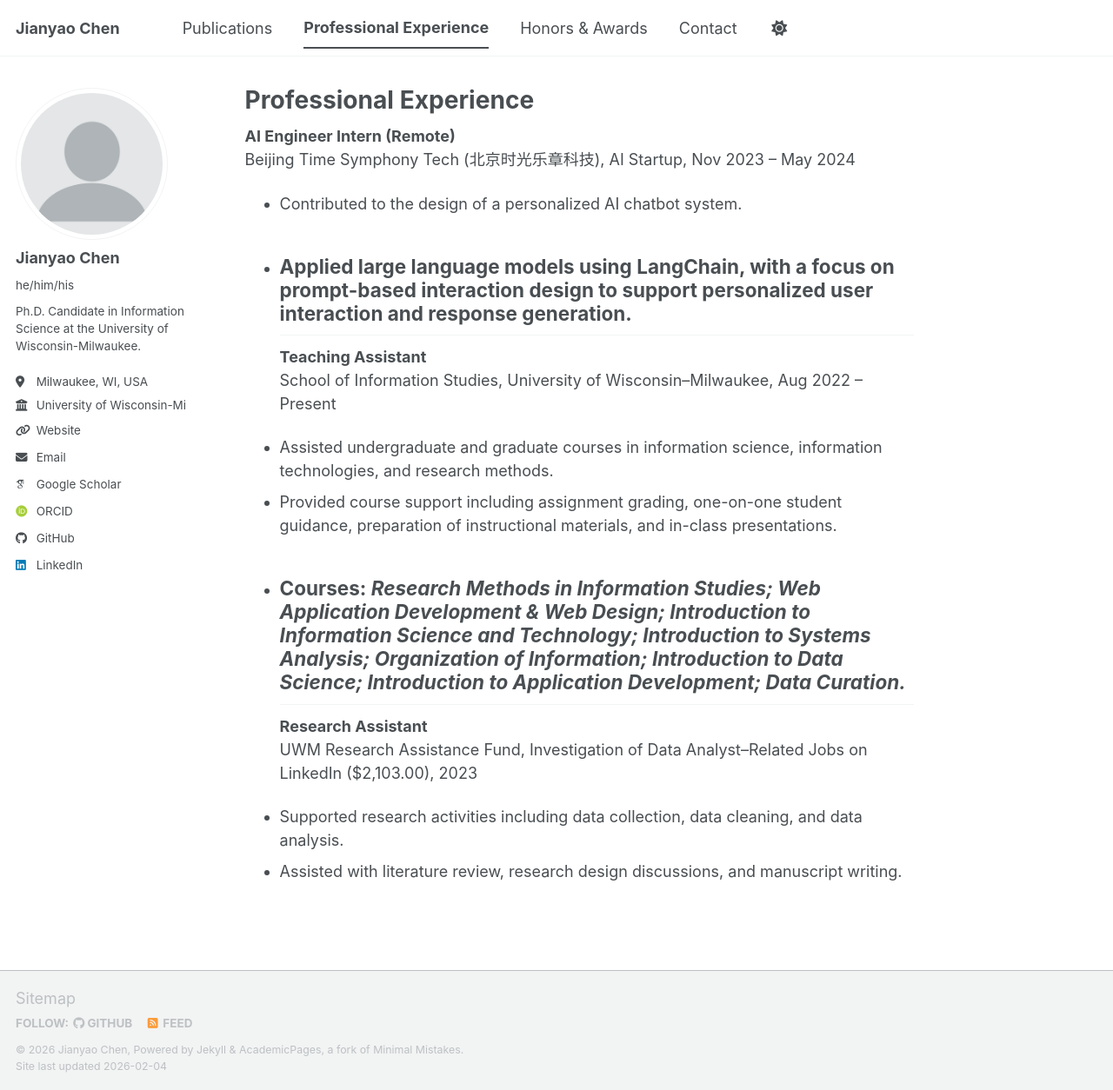
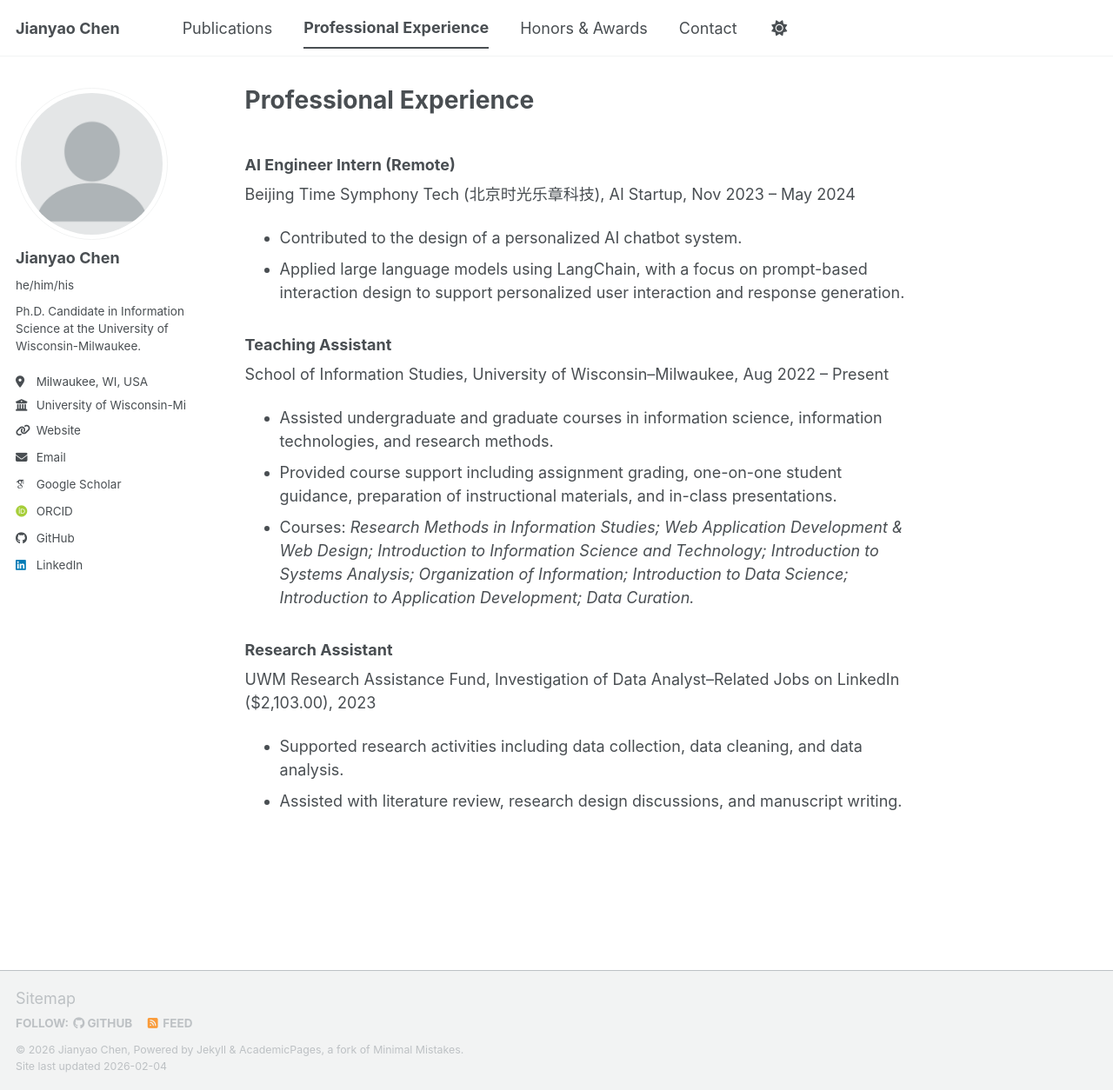
Before and after one commit to JianyaoChen/JianyaoChen.github.io, a Jekyll site: the page built from _pages/professional-experience.md, in a window 1280 px wide and 1254 px high. Shown: the whole window at 87% size. Built offline with Jekyll 4.4.1, drawn with Linux system fonts in a browser that asks for light colours; some web fonts are replaced; a script bundle is joined from its source files by our own code; library files that are not in the unit come from our copies.

```diff
--- a/_pages/professional-experience.md
+++ b/_pages/professional-experience.md
@@ -5,18 +5,18 @@ permalink: /professional-experience/
 author_profile: true
 ---
 
-**AI Engineer Intern (Remote)**
+### AI Engineer Intern (Remote)
 Beijing Time Symphony Tech (北京时光乐章科技), AI Startup, Nov 2023 – May 2024
 - Contributed to the design of a personalized AI chatbot system.
 - Applied large language models using LangChain, with a focus on prompt-based interaction design to support personalized user interaction and response generation.
----
-**Teaching Assistant**
+
+### Teaching Assistant
 School of Information Studies, University of Wisconsin–Milwaukee, Aug 2022 – Present
 - Assisted undergraduate and graduate courses in information science, information technologies, and research methods.
 - Provided course support including assignment grading, one-on-one student guidance, preparation of instructional materials, and in-class presentations.
 - Courses: *Research Methods in Information Studies; Web Application Development & Web Design; Introduction to Information Science and Technology; Introduction to Systems Analysis; Organization of Information; Introduction to Data Science; Introduction to Application Development; Data Curation.*
----
-**Research Assistant**
+
+### Research Assistant
 UWM Research Assistance Fund, Investigation of Data Analyst–Related Jobs on LinkedIn ($2,103.00), 2023
 - Supported research activities including data collection, data cleaning, and data analysis.
 - Assisted with literature review, research design discussions, and manuscript writing.
```
